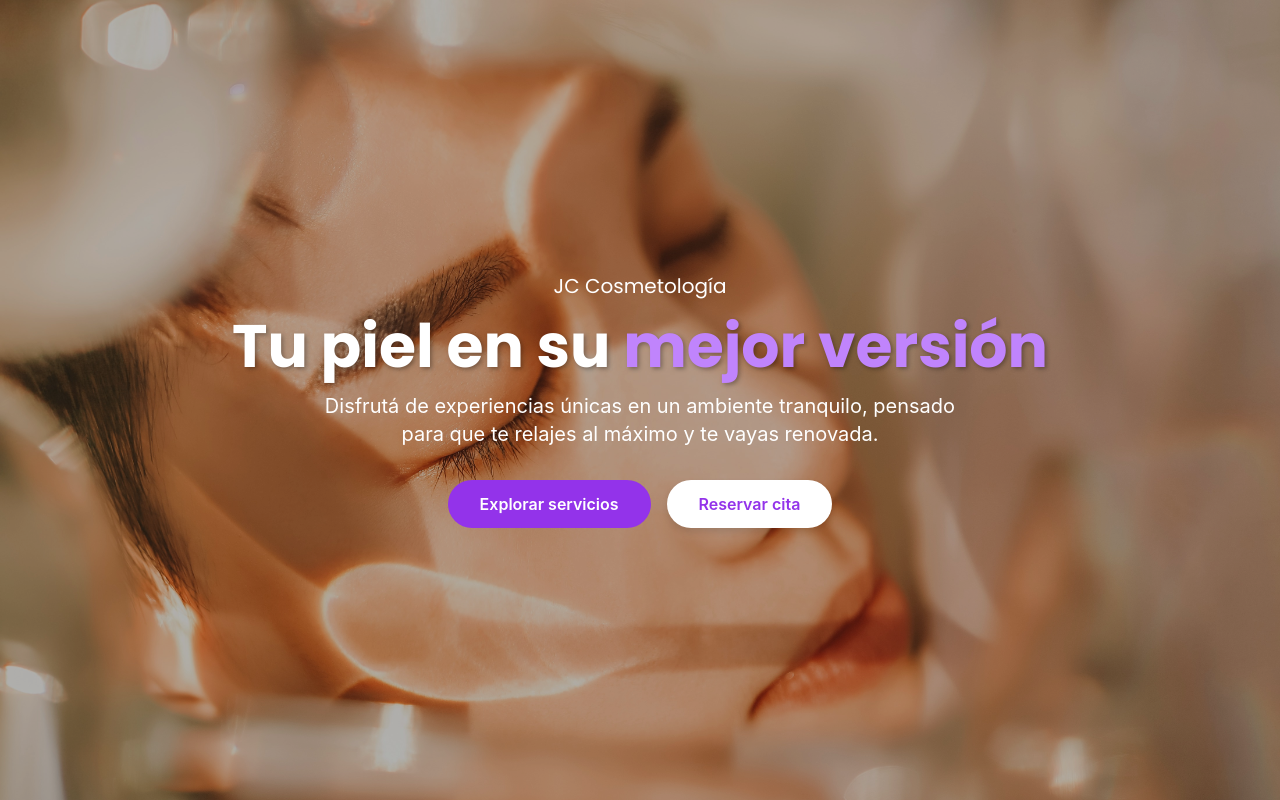
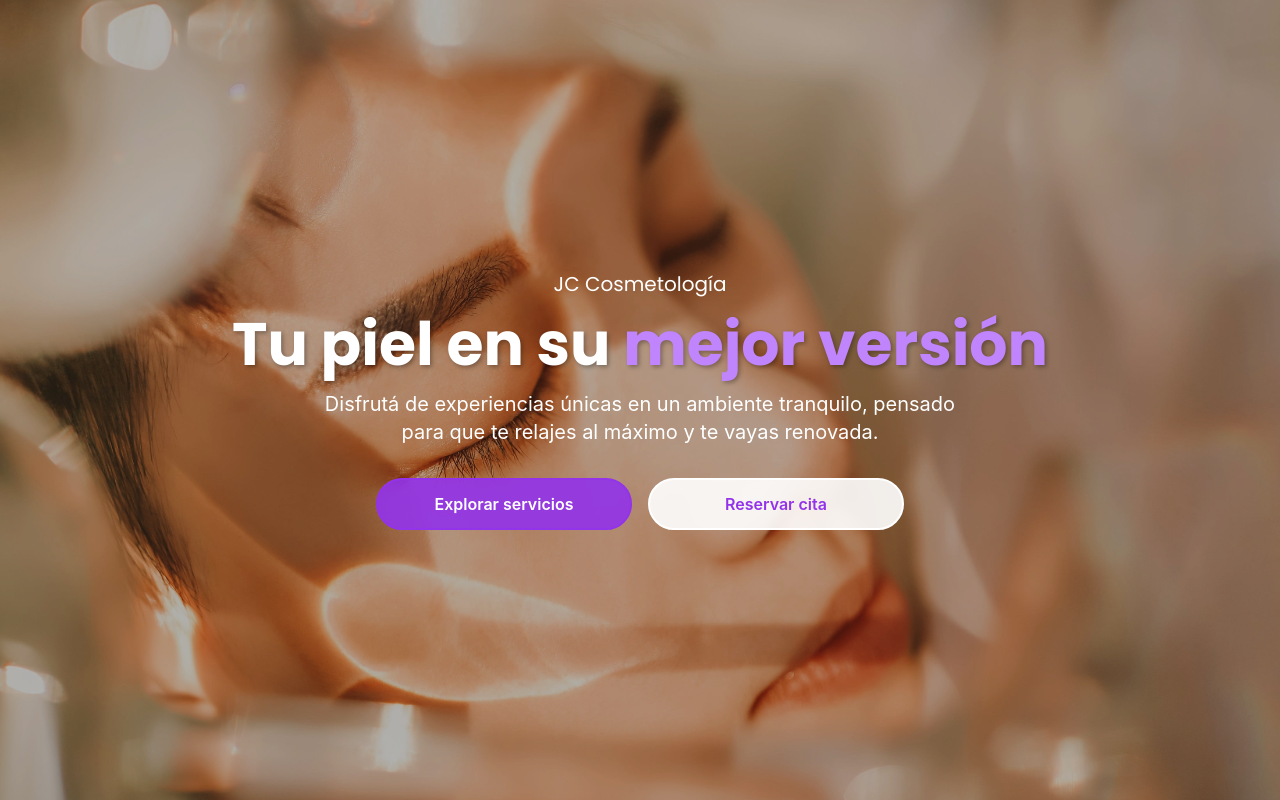
Before and after one commit to CandeLandi/jc-cosmetology, an Angular app: page / in a window 1280 px wide. Shown: the top 800 px of the page. Built offline with nearby package versions, Linux system fonts and the light colour scheme.

Commit message:
fix: ajustes en los botones del hero

```diff
--- a/src/app/components/hero/hero.component.scss
+++ b/src/app/components/hero/hero.component.scss
@@ -15,7 +15,7 @@ section {
   display: flex;
   align-items: center;
   justify-content: center;
-  background-image: url('/assets/images/home-image.jpg');
+  background-image: url('../../../assets/images/home-image.jpg');
 }
 
 .content {
@@ -28,19 +28,19 @@ h1 {
 }
 
 .btn {
-  @apply px-8 py-3 rounded-full font-semibold transition-all duration-300;
+  @apply w-64 py-3 rounded-full font-semibold transition-all duration-300;
 
   &.btn-primary {
-    @apply bg-purple-600 text-white hover:bg-purple-700 hover:shadow-lg transform hover:-translate-y-1;
+    @apply bg-purple-600/90 text-white border-2 border-purple-600;
+    &:hover {
+      @apply bg-purple-600;
+    }
   }
 
   &.btn-secondary {
-    @apply bg-white text-purple-600 hover:bg-purple-50;
-    box-shadow: 0 4px 6px rgba(0, 0, 0, 0.1);
-
+    @apply bg-white/90 text-purple-600 border-2 border-white;
     &:hover {
-      transform: translateY(-2px);
-      box-shadow: 0 6px 8px rgba(0, 0, 0, 0.15);
+      @apply bg-white;
     }
   }
 }
```
Also changed, not shown: src/assets/images/home-image.jpg.
